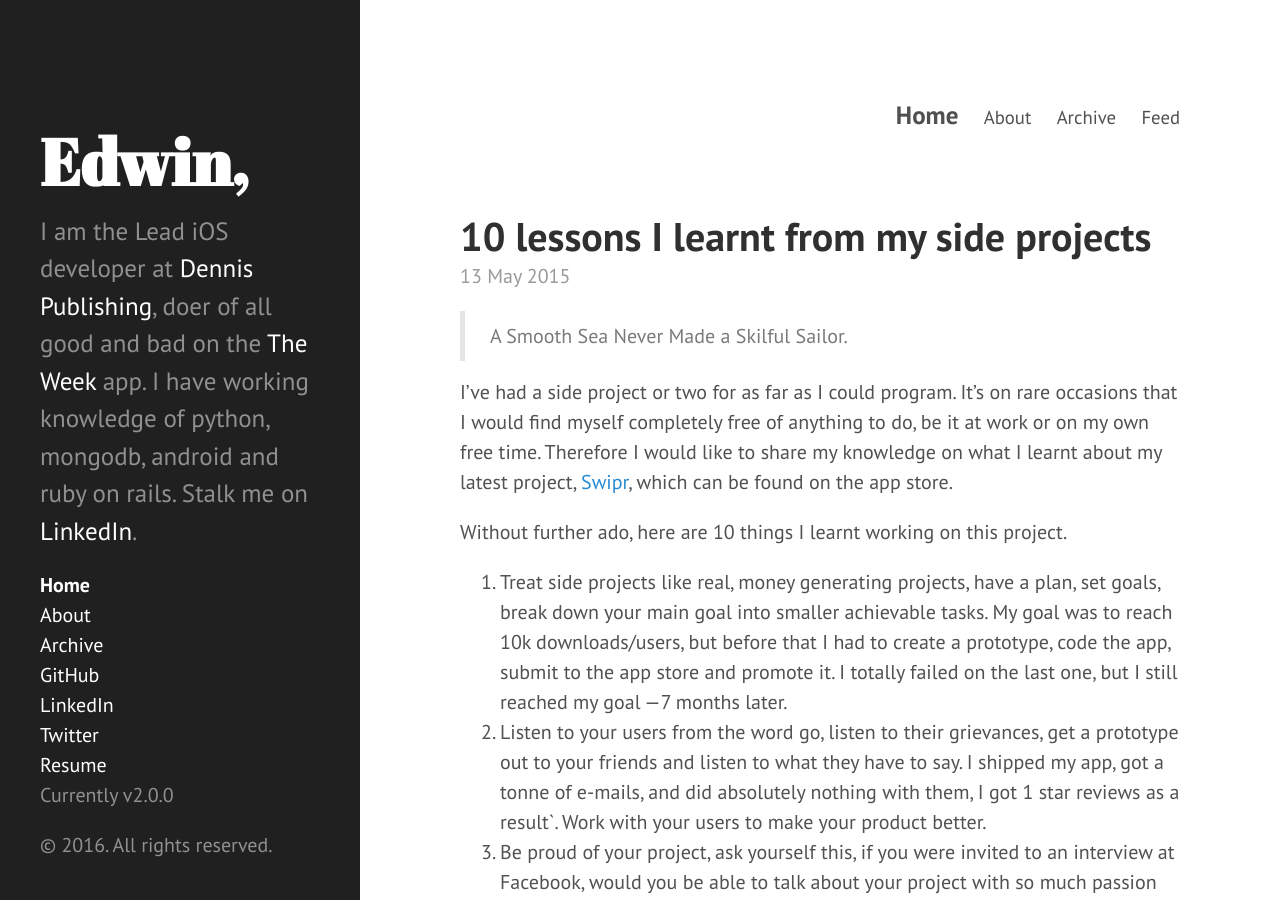
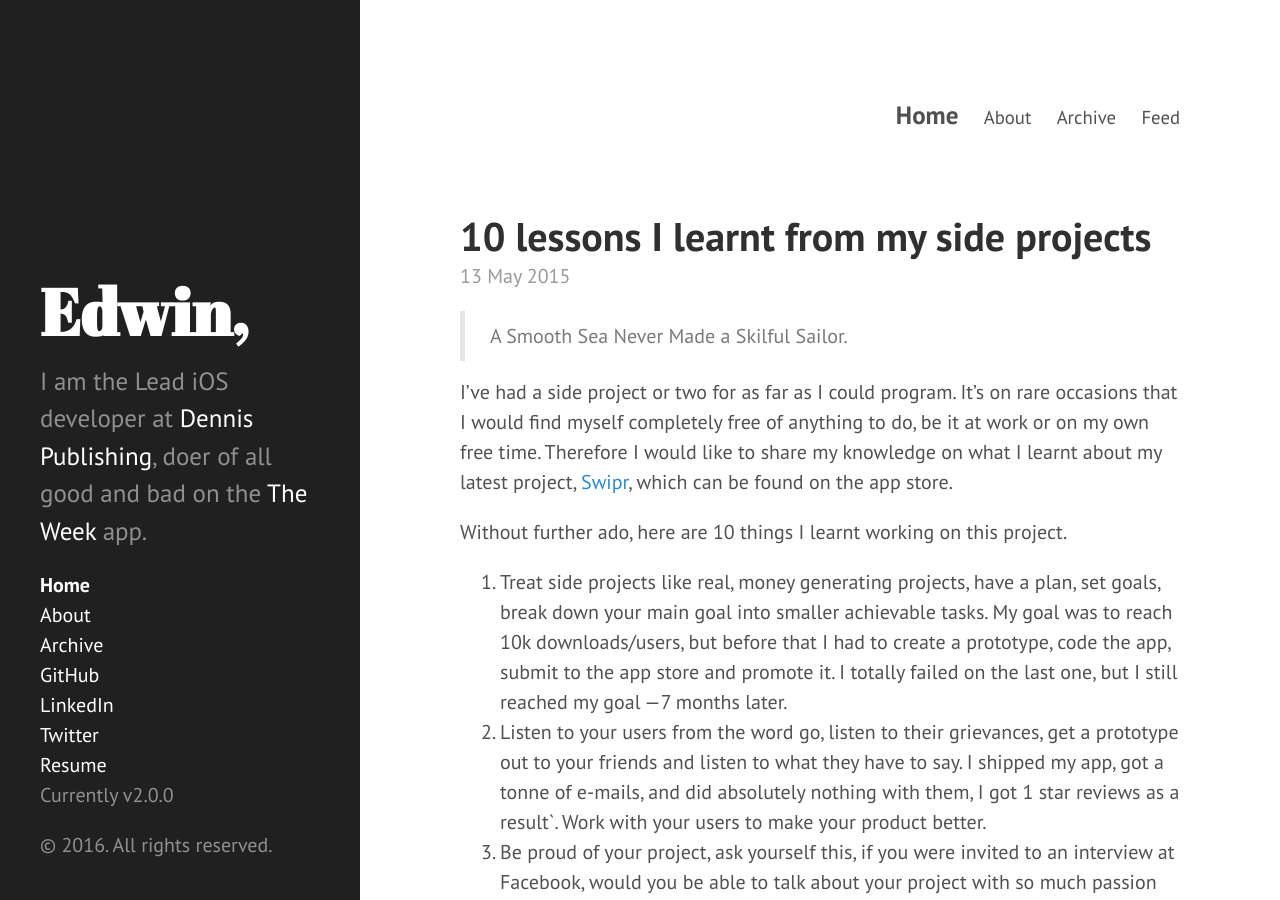
Before and after one commit to edwinbosire/edwinbosire.github.io, a Jekyll site: the page built from index.html, in a window 1280 px wide and 900 px high. Built offline with Jekyll 4.4.1, drawn with Linux system fonts in a browser that asks for light colours; the list of posts is cut into pages by our own code.

Commit message:
Update _config.yml
Cleaned up a bit

```diff
--- a/_config.yml
+++ b/_config.yml
@@ -9,7 +9,7 @@ permalink:        pretty
 # Setup
 title:            Edwin,
 tagline:          'About me'
-description:      'I am the Lead iOS developer at <a href="http://www.dennis.co.uk">Dennis Publishing</a>, doer of all good and bad on the <a href="https://itunes.apple.com/gb/app/week-uks-best-news-current/id468108781?mt=8">The Week</a> app.  I have working knowledge of python, mongodb, android and ruby on rails. Stalk me on <a href="uk.linkedin.com/in/edwinbosire/">LinkedIn</a>.'
+description:      'I am the Lead iOS developer at <a href="http://www.dennis.co.uk">Dennis Publishing</a>, doer of all good and bad on the <a href="https://itunes.apple.com/gb/app/week-uks-best-news-current/id468108781?mt=8">The Week</a> app.'
 url:              http://twitter.com/edwinbosire
 resume:           '/resume.html'
 
```
